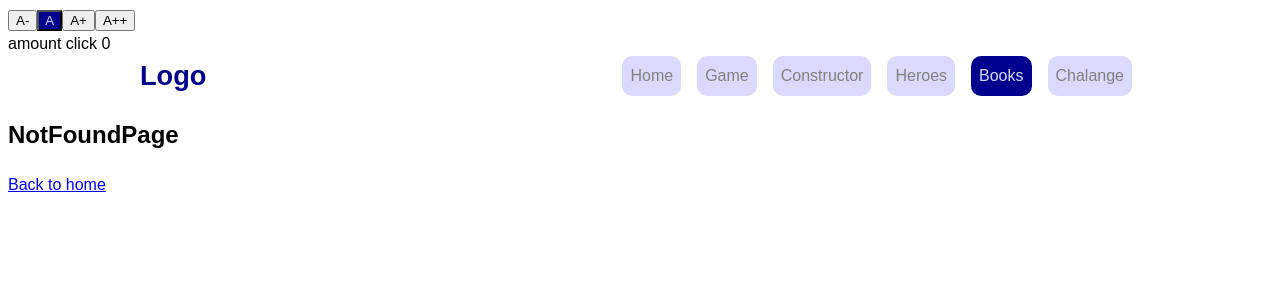
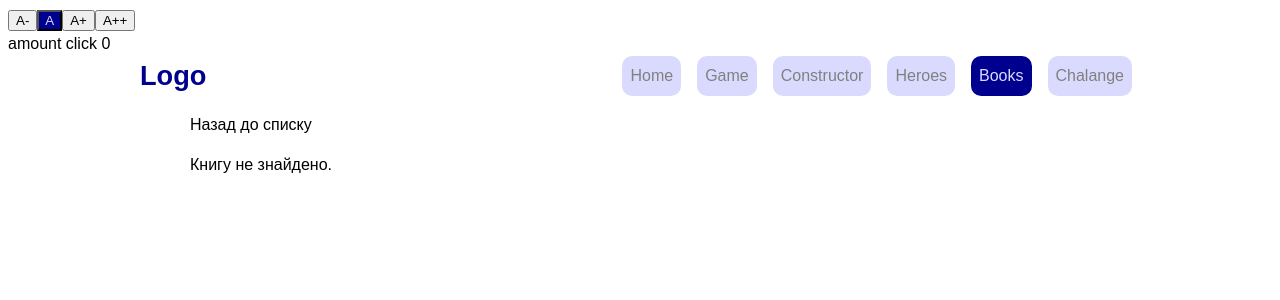
Before and after one commit to Ehorga/react-18-11-25, a React (Vite) app: page /books/1 in a window 1280 px wide. Shown: the top 300 px of the page. Built offline with nearby package versions, Linux system fonts and the light colour scheme.

Commit message:
addbookpage

```diff
--- a/src/App.jsx
+++ b/src/App.jsx
@@ -11,6 +11,7 @@ import ConstructorPage from "./pages/ConstructorPage";
 import HeroPage from "./pages/HeroPage";
 import ChallangePage from "./pages/ChallangePage";
 import BooksPage from "./pages/BooksPage";
+import BookPage from "./pages/BookPage";
 
 const App = () => {
   const [amountClicks, setAmountClicks] = useState(0);
@@ -28,6 +29,7 @@ const App = () => {
               <Route path="/heros" element={<HeroPage />} />
               <Route path="/challange" element={<ChallangePage />} />
               <Route path="/books" element={<BooksPage />} />
+              <Route path="/books/:bookId" element={<BookPage />} />
               <Route path="*" element={<NotFoundPage />} />
             </Routes>
           </main>
--- a/src/components/BooksCatalog/Book.jsx
+++ b/src/components/BooksCatalog/Book.jsx
@@ -1,14 +1,18 @@
-import styles from "./BooksCatalog.module.scss"
+import { Link } from "react-router-dom";
+import styles from "./BooksCatalog.module.scss";
+
 
 const Book = (props) => {
     const {book} = props
     return (
+        <Link to = {`/books/${book.id}`}>
         <article className={styles.book}>
             <p>{book.genre}</p>
             <h2>{book.title}</h2>
             <p>Автор: {book.author}</p>
             <p>Рік: {book.published.substr(0,4)}</p>
         </article>
+        </Link>
     );
 }
 
--- /dev/null
+++ b/src/pages/BookPage.jsx
@@ -0,0 +1,25 @@
+import { Link, useParams } from "react-router-dom";
+import { useSelector } from "react-redux";
+import styles from "./pages.module.scss"
+
+const BookPage = () => {
+  const { bookId } = useParams();
+  const { books } = useSelector((state) => state.books);
+  const currentBook = books.find((book) => String(book.id) === bookId);
+
+  return (
+    <section className={styles.bookSection}>
+      <Link to="/books">Назад до списку</Link>
+    {currentBook?<article>
+    <p>{currentBook.genre}</p>
+    <h1>{currentBook.title}</h1>
+    <h3>Автор:{currentBook.author}</h3>
+    <h3>Видавництво:{currentBook.publisher}</h3>
+    <h3>Рік:{currentBook.published}</h3>
+    <p>{currentBook.description}</p>
+    </article>:<p>Книгу не знайдено.</p>}
+    </section>
+  );
+};
+
+export default BookPage;
--- a/src/pages/pages.module.scss
+++ b/src/pages/pages.module.scss
@@ -36,3 +36,19 @@
     flex-direction: column;
   }
 }
+.bookSection{
+  width: 100%;
+  max-width: 900px;
+  margin: auto;
+  margin-top: 1em;
+  a{
+    color: inherit;
+    text-decoration: none;
+  }
+  article{
+    border-radius:10px;
+    box-shadow:1px 1px 5px grey ;
+    padding: 1.5em;
+    margin-top: 1.5em;
+  }
+}
```
